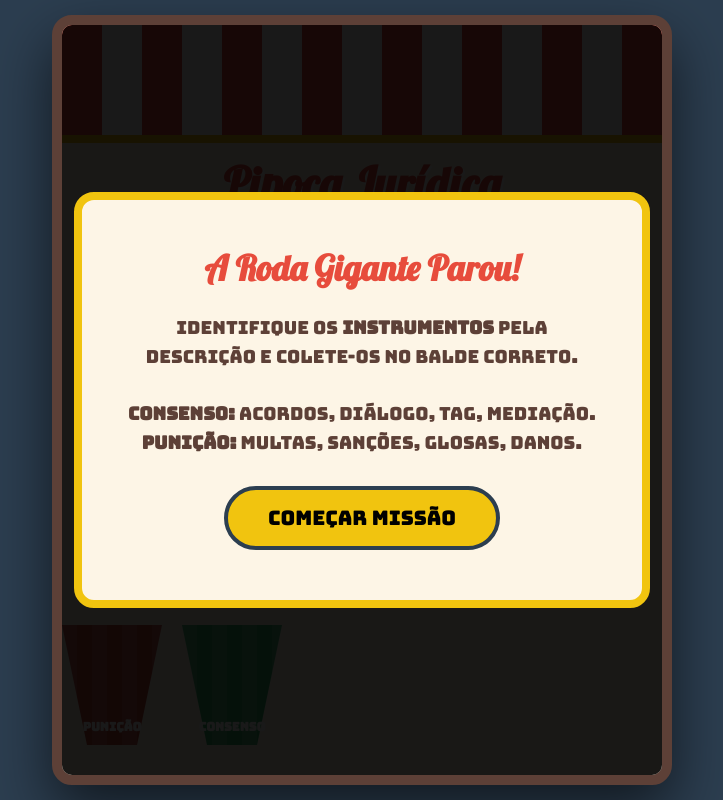
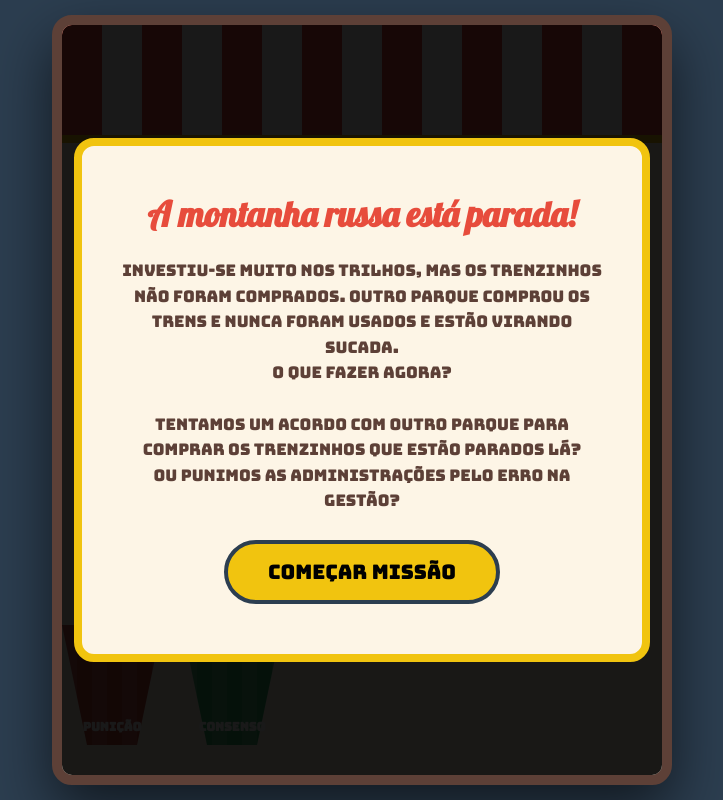
Before and after one commit to grecabral/amusementpark, a plain HTML site: page pipoca.html in a window 1280 px wide. Shown: the whole page, without its empty margins (278-1001 px from the left). Drawn offline with Linux system fonts and the light colour scheme.

Commit message:
Update pipoca.html
Alteração na descrição do jogo, informando o contexto na montanha russa está parada

```diff
--- a/pipoca.html
+++ b/pipoca.html
@@ -169,11 +169,11 @@
 <div id="booth">
     <div id="start-overlay">
         <div id="start-card">
-            <h2 style="font-family: 'Lobster'; color: var(--stripe-red); font-size: 35px; margin:0;">A Roda Gigante Parou!</h2>
-            <p style="font-size: 18px; color: #5d4037;">
-                Identifique os <b>Instrumentos</b> pela descrição e colete-os no balde correto.<br><br>
-                <b>Consenso:</b> Acordos, Diálogo, TAG, Mediação.<br>
-                <b>Punição:</b> Multas, Sanções, Glosas, Danos.
+            <h2 style="font-family: 'Lobster'; color: var(--stripe-red); font-size: 35px; margin:0;">A montanha russa está parada!</h2>
+            <p style="font-size: 16px; color: #5d4037;">
+                Investiu-se muito nos trilhos, mas os trenzinhos não foram comprados. Outro parque comprou os trens e nunca foram usados e estão virando sucada. <br>O que fazer agora?<br><br>
+                Tentamos um acordo com outro parque para comprar os trenzinhos que estão parados lá?<br>
+                Ou punimos as administrações pelo erro na gestão?
             </p>
             <button class="btn-style" onclick="startGame()">COMEÇAR MISSÃO</button>
         </div>
@@ -181,7 +181,7 @@
 
     <div id="awning"></div>
     <div id="ui">
-        <h1 style="margin:0; font-family:'Lobster'; font-size:45px; color:var(--stripe-red); text-shadow:2px 2px white;">Pipoca Jurídica</h1>
+        <h1 style="margin:0; font-family:'Lobster'; font-size:35px; color:var(--stripe-red); text-shadow:2px 2px white;">Colete os instrumentos no balde correto</h1>
         <div style="color:#5d4037; font-size:20px;">PONTOS: <span id="score">0</span> | TEMPO: <span id="timer">20</span> s</div>
     </div>
 
```
